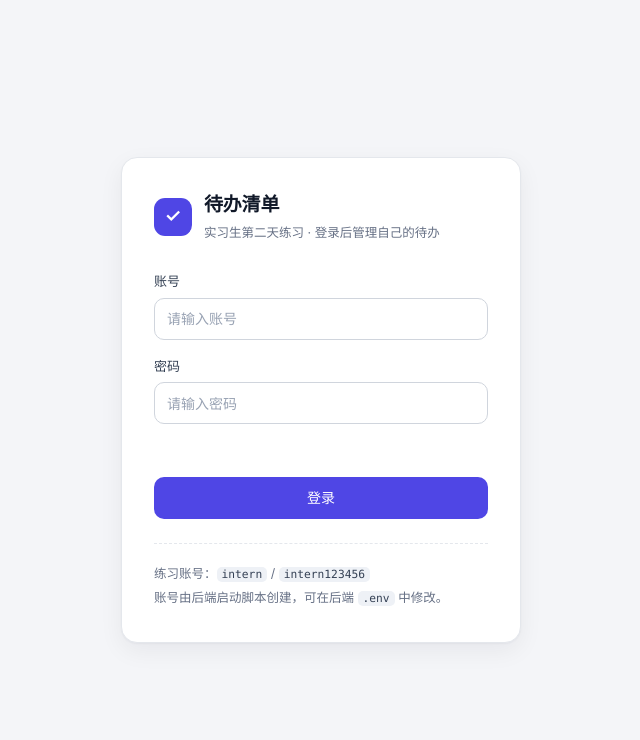
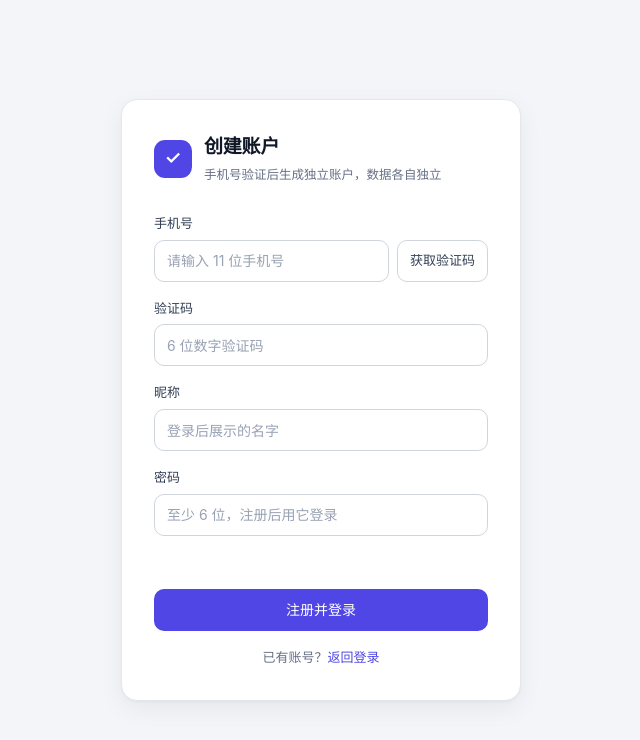
Before and after one commit to givenkills/intern-day-2-frontend, a React (Vite) app: page /register in a window 1280 px wide. Before the commit this address led to /login. Shown: the top 740 px of the page, without its empty margins (319-959 px from the left). Built offline with nearby package versions, Linux system fonts and the light colour scheme; no server answers.

Commit message:
feat(frontend): 增加手机号注册页与登录页入口

```diff
--- a/src/App.tsx
+++ b/src/App.tsx
@@ -3,6 +3,7 @@ import { Navigate, Route, Routes } from "react-router-dom";
 import { AuthProvider } from "./auth/AuthContext";
 import { ProtectedRoute } from "./auth/ProtectedRoute";
 import { LoginPage } from "./pages/LoginPage";
+import { RegisterPage } from "./pages/RegisterPage";
 import { TodosPage } from "./pages/TodosPage";
 
 export default function App() {
@@ -10,6 +11,7 @@ export default function App() {
     <AuthProvider>
       <Routes>
         <Route path="/login" element={<LoginPage />} />
+        <Route path="/register" element={<RegisterPage />} />
         <Route
           path="/todos"
           element={
--- a/src/index.css
+++ b/src/index.css
@@ -523,6 +523,65 @@ code {
   font-size: 12.5px;
 }
 
+/* ---------- 注册页 ---------- */
+
+.input-with-btn {
+  display: flex;
+  gap: 8px;
+}
+
+.input-with-btn .field-input {
+  flex: 1;
+  min-width: 0;
+}
+
+.btn-inline {
+  height: 42px;
+  padding: 0 12px;
+  font-size: 13px;
+  white-space: nowrap;
+}
+
+.debug-tip {
+  margin: -4px 0 0;
+  padding: 8px 10px;
+  border: 1px dashed #c7d2fe;
+  border-radius: 8px;
+  background: var(--accent-soft);
+  color: #3730a3;
+  font-size: 12.5px;
+  line-height: 1.7;
+}
+
+.debug-tip code {
+  background: #fff;
+  font-weight: 600;
+  letter-spacing: 0.08em;
+}
+
+.send-tip {
+  margin: -4px 0 0;
+  color: var(--text-muted);
+  font-size: 12.5px;
+}
+
+.switch-tip {
+  margin-top: 16px;
+  color: var(--text-muted);
+  font-size: 13px;
+  text-align: center;
+}
+
+.switch-tip a {
+  color: var(--accent);
+  font-weight: 500;
+  text-decoration: none;
+}
+
+.switch-tip a:hover {
+  text-decoration: underline;
+}
+
 @media (max-width: 640px) {
   .header-inner {
     flex-direction: column;
--- a/src/pages/LoginPage.tsx
+++ b/src/pages/LoginPage.tsx
@@ -1,5 +1,5 @@
 import { useRef, useState, type FormEvent } from "react";
-import { Navigate, useLocation } from "react-router-dom";
+import { Link, Navigate, useLocation } from "react-router-dom";
 
 import { ApiError } from "../api/client";
 import { useAuth } from "../auth/AuthContext";
@@ -69,14 +69,14 @@ export function LoginPage() {
 
         <form className="login-form" onSubmit={handleSubmit} noValidate>
           <label className="field">
-            <span className="field-label">账号</span>
+            <span className="field-label">账号或手机号</span>
             <input
               className="field-input"
               type="text"
               name="username"
               value={username}
               autoComplete="username"
-              placeholder="请输入账号"
+              placeholder="请输入账号或注册时用的手机号"
               onChange={(event) => setUsername(event.target.value)}
               disabled={submitting}
             />
@@ -116,6 +116,10 @@ export function LoginPage() {
           <br />
           账号由后端启动脚本创建，可在后端 <code>.env</code> 中修改。
         </p>
+
+        <p className="switch-tip">
+          还没有账号？<Link to="/register">用手机号注册</Link>
+        </p>
       </section>
     </main>
   );
--- /dev/null
+++ b/src/pages/RegisterPage.tsx
@@ -0,0 +1,224 @@
+import { useEffect, useRef, useState, type FormEvent } from "react";
+import { Link, Navigate } from "react-router-dom";
+
+import { sendSmsCode } from "../api/auth";
+import { describeError } from "../api/client";
+import { useAuth } from "../auth/AuthContext";
+import { ScreenLoader } from "../components/ScreenLoader";
+
+const PHONE_PATTERN = /^1[3-9]\d{9}$/;
+
+export function RegisterPage() {
+  const { status, register } = useAuth();
+
+  const [phone, setPhone] = useState("");
+  const [code, setCode] = useState("");
+  const [displayName, setDisplayName] = useState("");
+  const [password, setPassword] = useState("");
+
+  const [error, setError] = useState<string | null>(null);
+  const [submitting, setSubmitting] = useState(false);
+  const [sending, setSending] = useState(false);
+  const [countdown, setCountdown] = useState(0);
+  const [debugCode, setDebugCode] = useState<string | null>(null);
+  const [sentTo, setSentTo] = useState<string | null>(null);
+
+  const submittingRef = useRef(false);
+  const sendingRef = useRef(false);
+
+  // 发送成功后的倒计时，避免用户连续点「获取验证码」
+  useEffect(() => {
+    if (countdown <= 0) return;
+    const timer = window.setTimeout(() => setCountdown((value) => value - 1), 1000);
+    return () => window.clearTimeout(timer);
+  }, [countdown]);
+
+  if (status === "loading") {
+    return <ScreenLoader />;
+  }
+
+  if (status === "authenticated") {
+    return <Navigate to="/todos" replace />;
+  }
+
+  async function handleSendCode() {
+    if (sendingRef.current || countdown > 0) return;
+
+    const value = phone.trim();
+    if (!PHONE_PATTERN.test(value)) {
+      setError("请输入有效的 11 位手机号");
+      return;
+    }
+
+    sendingRef.current = true;
+    setSending(true);
+    setError(null);
+    try {
+      const result = await sendSmsCode(value);
+      setCountdown(result.resend_after);
+      setDebugCode(result.debug_code);
+      setSentTo(result.masked_phone);
+    } catch (err) {
+      setError(describeError(err));
+    } finally {
+      sendingRef.current = false;
+      setSending(false);
+    }
+  }
+
+  async function handleSubmit(event: FormEvent<HTMLFormElement>) {
+    event.preventDefault();
+    if (submittingRef.current) return;
+
+    setError(null);
+
+    if (!PHONE_PATTERN.test(phone.trim())) {
+      setError("请输入有效的 11 位手机号");
+      return;
+    }
+    if (!/^\d{6}$/.test(code.trim())) {
+      setError("请输入 6 位数字验证码");
+      return;
+    }
+    if (!displayName.trim()) {
+      setError("请填写昵称");
+      return;
+    }
+    if (password.length < 6) {
+      setError("密码至少 6 位");
+      return;
+    }
+
+    submittingRef.current = true;
+    setSubmitting(true);
+    try {
+      await register({
+        phone: phone.trim(),
+        code: code.trim(),
+        password,
+        display_name: displayName.trim(),
+      });
+    } catch (err) {
+      setError(describeError(err));
+    } finally {
+      submittingRef.current = false;
+      setSubmitting(false);
+    }
+  }
+
+  const sendLabel = countdown > 0 ? `${countdown}s 后重发` : sending ? "发送中…" : "获取验证码";
+
+  return (
+    <main className="login-page">
+      <section className="login-card">
+        <div className="brand">
+          <span className="brand-mark" aria-hidden="true">
+            ✓
+          </span>
+          <div>
+            <h1>创建账户</h1>
+            <p className="brand-sub">手机号验证后生成独立账户，数据各自独立</p>
+          </div>
+        </div>
+
+        <form className="login-form" onSubmit={handleSubmit} noValidate>
+          <label className="field">
+            <span className="field-label">手机号</span>
+            <div className="input-with-btn">
+              <input
+                className="field-input"
+                type="tel"
+                name="phone"
+                value={phone}
+                maxLength={11}
+                autoComplete="tel"
+                placeholder="请输入 11 位手机号"
+                onChange={(event) => setPhone(event.target.value.replace(/\D/g, ""))}
+                disabled={submitting}
+              />
+              <button
+                className="btn btn-ghost btn-inline"
+                type="button"
+                onClick={() => void handleSendCode()}
+                disabled={sending || countdown > 0 || submitting}
+              >
+                {sendLabel}
+              </button>
+            </div>
+          </label>
+
+          <label className="field">
+            <span className="field-label">验证码</span>
+            <input
+              className="field-input"
+              type="text"
+              name="code"
+              value={code}
+              maxLength={6}
+              inputMode="numeric"
+              autoComplete="one-time-code"
+              placeholder="6 位数字验证码"
+              onChange={(event) => setCode(event.target.value.replace(/\D/g, ""))}
+              disabled={submitting}
+            />
+          </label>
+
+          {debugCode ? (
+            <p className="debug-tip">
+              演示环境验证码：<code>{debugCode}</code>
+              {sentTo ? `（已“发送”到 ${sentTo}，正式环境会走短信通道）` : ""}
+            </p>
+          ) : sentTo ? (
+            <p className="send-tip">验证码已发送到 {sentTo}，5 分钟内有效</p>
+          ) : null}
+
+          <label className="field">
+            <span className="field-label">昵称</span>
+            <input
+              className="field-input"
+              type="text"
+              name="displayName"
+              value={displayName}
+              maxLength={20}
+              placeholder="登录后展示的名字"
+              onChange={(event) => setDisplayName(event.target.value)}
+              disabled={submitting}
+            />
+          </label>
+
+          <label className="field">
+            <span className="field-label">密码</span>
+            <input
+              className="field-input"
+              type="password"
+              name="password"
+              value={password}
+              autoComplete="new-password"
+              placeholder="至少 6 位，注册后用它登录"
+              onChange={(event) => setPassword(event.target.value)}
+              disabled={submitting}
+            />
+          </label>
+
+          {error ? (
+            <p className="form-error" role="alert">
+              {error}
+            </p>
+          ) : (
+            <p className="form-error form-error-placeholder" aria-hidden="true">
+              &nbsp;
+            </p>
+          )}
+
+          <button className="btn btn-primary" type="submit" disabled={submitting}>
+            {submitting ? "注册中…" : "注册并登录"}
+          </button>
+        </form>
+
+        <p className="switch-tip">
+          已有账号？<Link to="/login">返回登录</Link>
+        </p>
+      </section>
+    </main>
+  );
+}
```
